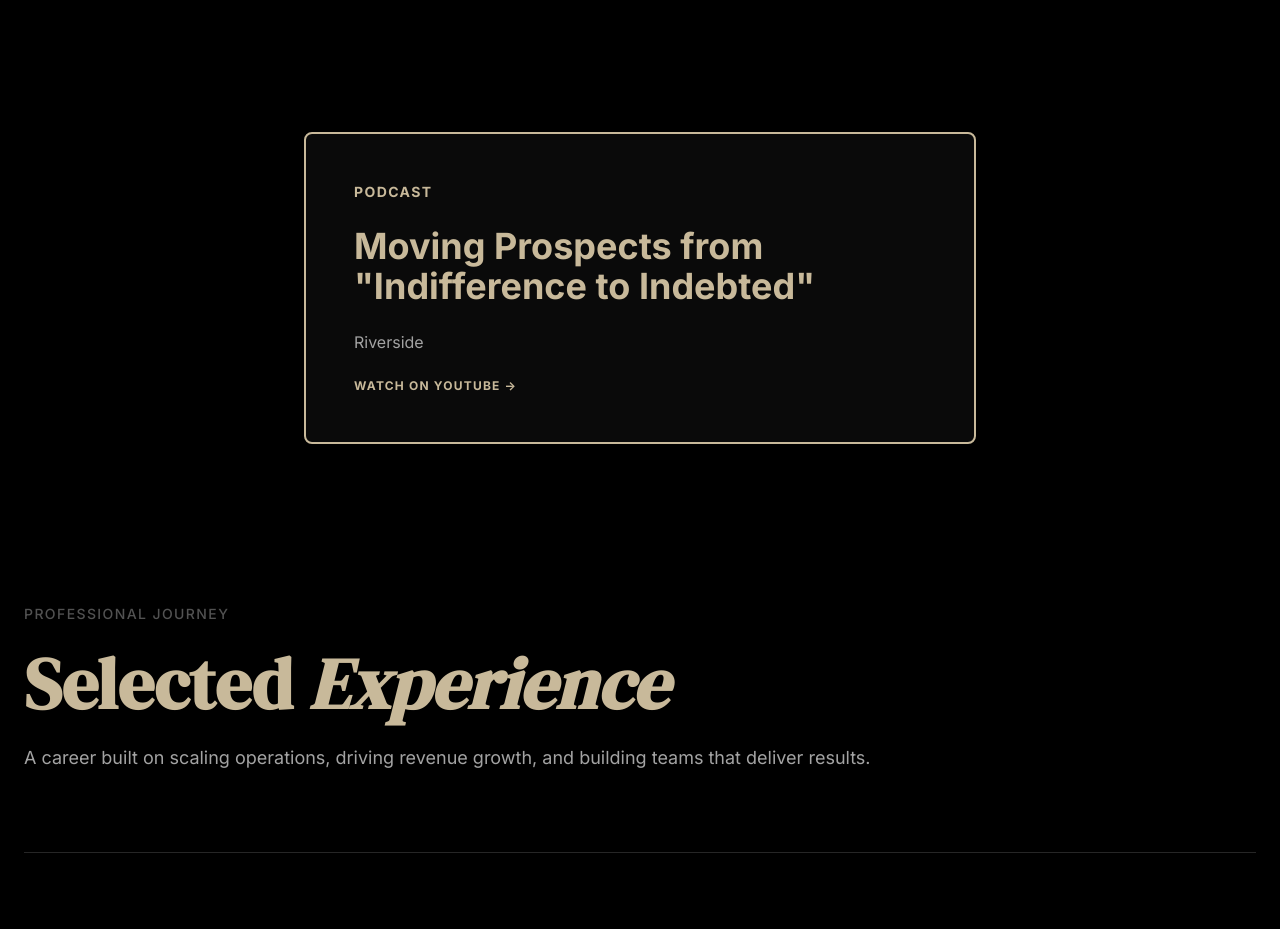
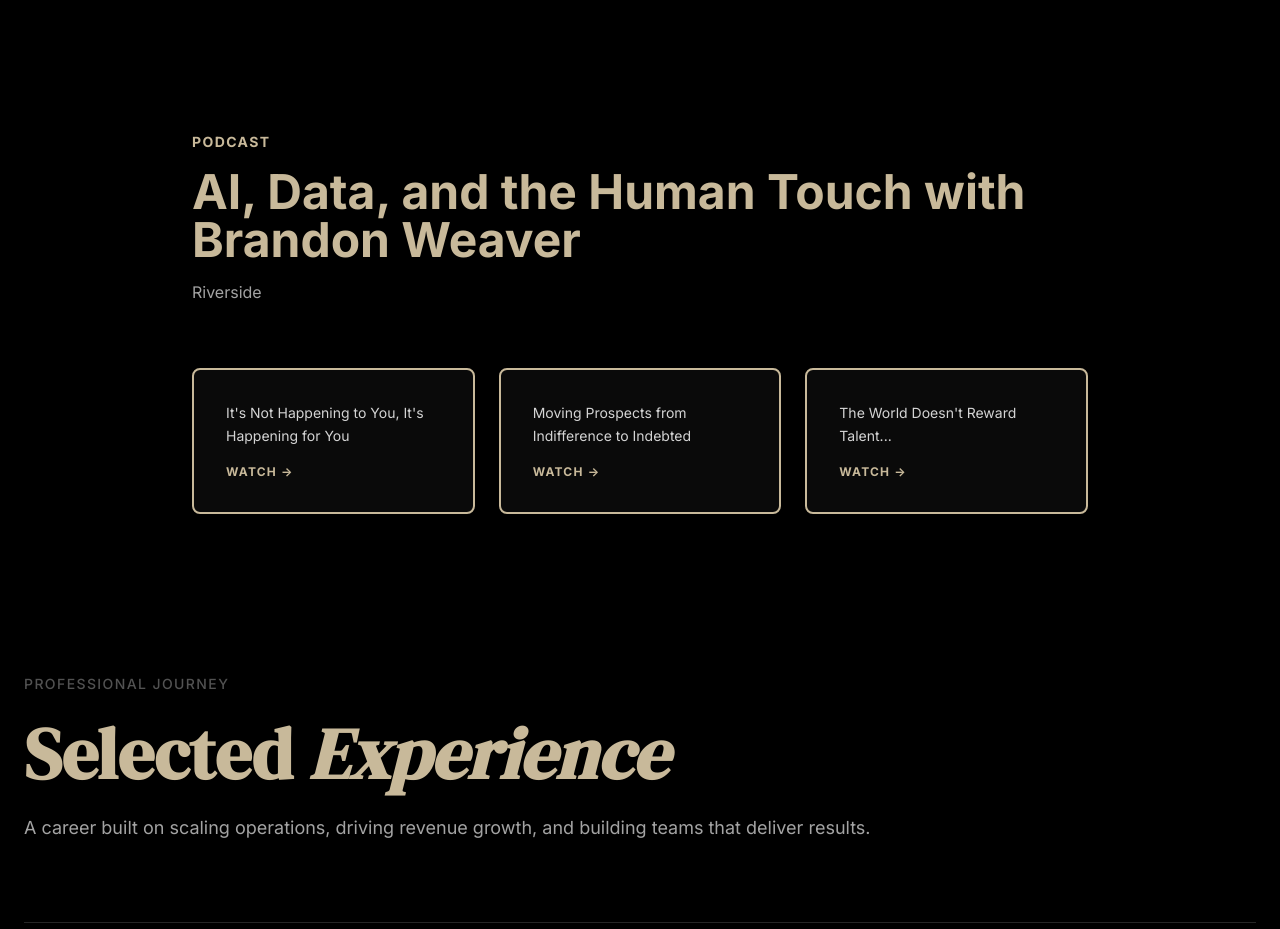
Before and after one commit to letsnavigatebmw/brandonmweaver, a React (Vite) app: page / in a window 1280 px wide. Shown: the part 3360-4289 px from the top of the page. Built offline with nearby package versions, Linux system fonts and the light colour scheme.

Commit message:
Refactor podcast shorts: unified header with 3 cards + new short 'The World Doesn't Reward Talent...'

```diff
--- a/src/components/PodcastShort.jsx
+++ b/src/components/PodcastShort.jsx
@@ -1,28 +1,54 @@
 export default function PodcastShort() {
-  const youtubeUrl = 'https://youtube.com/shorts/DvXgIrExZkA'
+  const shorts = [
+    {
+      title: "It's Not Happening to You, It's Happening for You",
+      url: 'https://youtube.com/shorts/MvYFAvVDfZ8',
+    },
+    {
+      title: "Moving Prospects from Indifference to Indebted",
+      url: 'https://youtube.com/shorts/DvXgIrExZkA',
+    },
+    {
+      title: "The World Doesn't Reward Talent...",
+      url: 'https://youtube.com/shorts/S7OGIjX4rLc',
+    },
+  ]
 
   return (
     <section className="bg-black py-20 md:py-28 px-6">
-      <div className="max-w-2xl mx-auto">
-        <a
-          href={youtubeUrl}
-          target="_blank"
-          rel="noopener noreferrer"
-          className="block border-2 border-gold-400 rounded-lg p-8 md:p-12 bg-gray-950 hover:bg-gray-900 transition-colors"
-        >
-          <p className="text-gold-400 font-bold uppercase tracking-widest text-sm mb-6">
+      <div className="max-w-4xl mx-auto">
+        {/* Header */}
+        <div className="mb-16">
+          <p className="text-gold-400 font-bold uppercase tracking-widest text-sm mb-4">
             Podcast
           </p>
-          <h3 className="text-3xl md:text-4xl font-bold text-white mb-6 leading-tight">
-            <span style={{ color: '#c8b99a' }}>Moving Prospects from "Indifference to Indebted"</span>
-          </h3>
+          <h2 className="text-4xl md:text-5xl font-bold text-white mb-4 leading-tight">
+            <span style={{ color: '#c8b99a' }}>AI, Data, and the Human Touch with Brandon Weaver</span>
+          </h2>
           <p className="text-gray-400 text-base">
             Riverside
           </p>
-          <p className="text-gold-400 font-bold uppercase tracking-widest text-xs mt-6">
-            Watch on YouTube →
-          </p>
-        </a>
+        </div>
+
+        {/* Grid of Shorts */}
+        <div className="grid md:grid-cols-3 gap-6">
+          {shorts.map((short, index) => (
+            <a
+              key={index}
+              href={short.url}
+              target="_blank"
+              rel="noopener noreferrer"
+              className="block border-2 border-gold-400 rounded-lg p-6 md:p-8 bg-gray-950 hover:bg-gray-900 transition-colors"
+            >
+              <p className="text-gray-300 text-sm leading-relaxed mb-4">
+                {short.title}
+              </p>
+              <p className="text-gold-400 font-bold uppercase tracking-widest text-xs">
+                Watch →
+              </p>
+            </a>
+          ))}
+        </div>
       </div>
     </section>
   )
```
